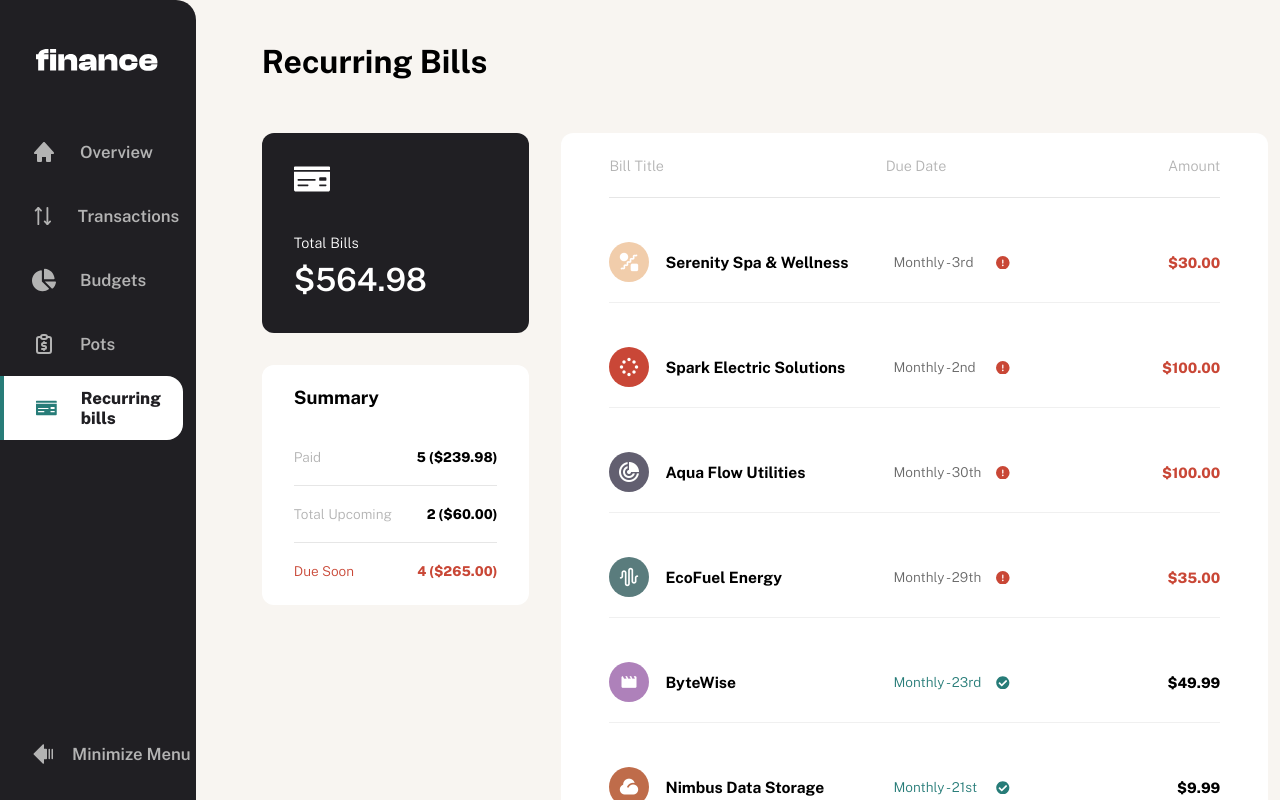
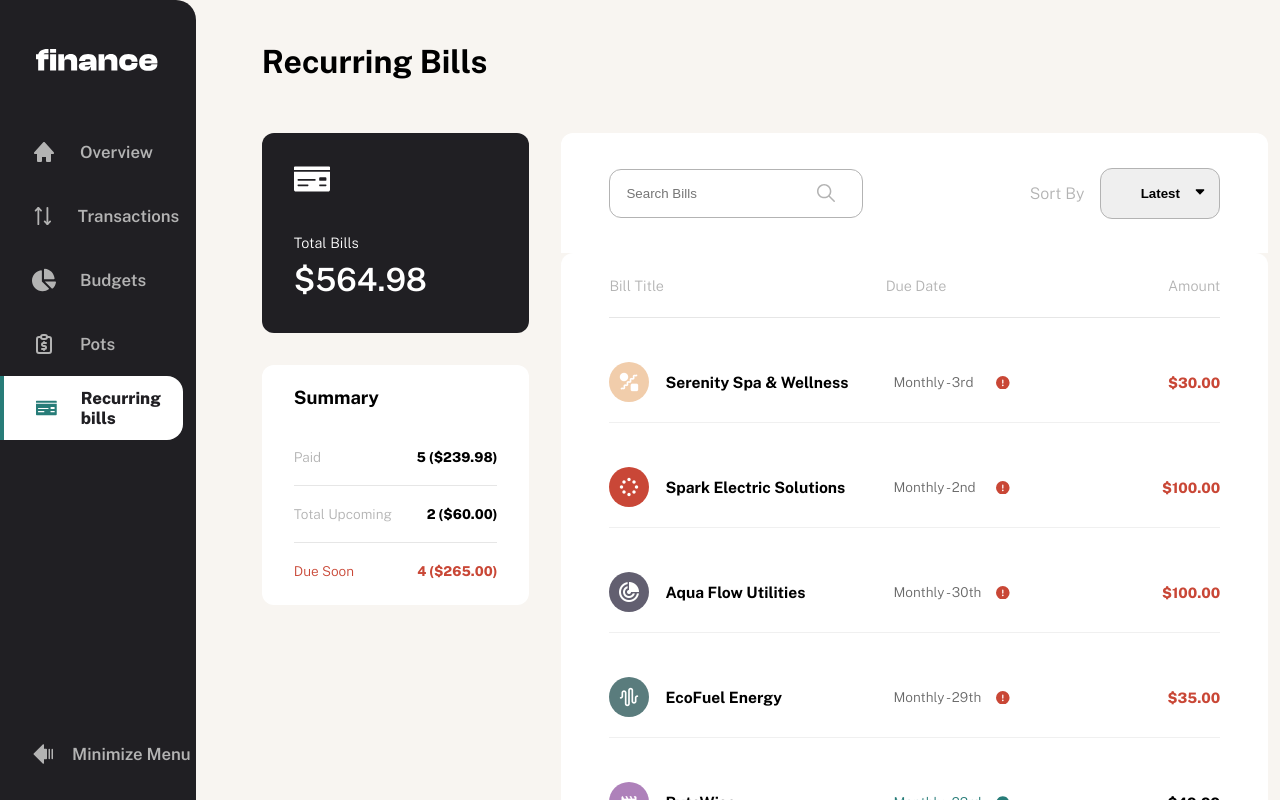
Before and after one commit to JurgenMik/FinanceApp, a React (Create React App) app: page /bills in a window 1280 px wide. Shown: the top 800 px of the page. Built offline with nearby package versions, Linux system fonts and the light colour scheme.

Commit message:
FS-added-the-mapping-controls-component

```diff
--- a/src/assets/index.ts
+++ b/src/assets/index.ts
@@ -6,3 +6,5 @@ export { TbReportMoney, TbArrowsUpDown } from "react-icons/tb";
 export { FaMoneyCheck, FaChartPie, FaCheckCircle } from "react-icons/fa";
 export { MdArrowRight } from "react-icons/md";
 export { FaCircleExclamation } from "react-icons/fa6";
+export { IoIosSearch } from "react-icons/io";
+export { TiArrowSortedDown } from "react-icons/ti";
--- /dev/null
+++ b/src/components/MappingControls/MappingControls.scss
@@ -0,0 +1,65 @@
+@import '../../variables/variables.scss';
+
+.main-container-mappings {
+    width: 100%;
+    height: 7.5rem;
+    padding: 0 3rem;
+    background-color: $White;
+    border-top-right-radius: 0.75rem;
+    border-top-left-radius: 0.75rem;
+    display: flex;
+    align-items: center;
+    justify-content: space-between;
+
+    #search-input {
+        width: 40%;
+        position: relative;
+
+        input {
+            width: 90%;
+            position: relative;
+            border-radius: 0.75rem;
+            border: 1px solid $LightGrey;
+            padding: 1rem;
+            outline: none;
+        }
+
+        #search {
+            font-size: 1.5rem;
+            position: absolute;
+            right: 1rem;
+            top: 0.75rem;
+            color: $LightGrey;
+        }
+
+    }
+
+    #sort-input {
+        display: flex;
+        position: relative;
+
+        .sort-options {
+            width: 7.5rem;
+            text-align: center;
+            font-weight: 600;
+            border-radius: 0.75rem;
+            border: 1px solid $LightGrey;
+            appearance: none;
+            outline: none;
+        }
+
+        #select {
+            position: absolute;
+            right: 0.75rem;
+            top: 1rem;
+        }
+
+        p {
+            color: $LightGrey;
+            margin-right: 1rem;
+            font-weight: 300;
+
+
+        }
+    }
+}
--- /dev/null
+++ b/src/components/MappingControls/MappingControls.tsx
@@ -0,0 +1,39 @@
+import React from 'react';
+import './MappingControls.scss';
+import { IoIosSearch, TiArrowSortedDown } from '../../assets/index';
+import type { MappingControlsProps } from '../../interfaces';
+
+function MenuLink({placeholder, setSearch, setSort}: MappingControlsProps) {
+  return (
+    <div className="main-container-mappings">
+      <span id="search-input">
+        <input
+          placeholder={placeholder}
+          onChange={(e: React.ChangeEvent<HTMLInputElement>) =>
+            setSearch(e.target.value)
+          }
+        />
+        <IoIosSearch id="search" />
+      </span>
+      <span id="sort-input">
+        <p>Sort By</p>
+        <select
+          className="sort-options"
+          onChange={(e: React.ChangeEvent<HTMLSelectElement>) =>
+            setSort(e.target.value)
+          }
+        >
+          <option value="Latest">Latest</option>
+          <option value="Oldest">Oldest</option>
+          <option value="a-to-z">A to Z</option>
+          <option value="z-to-a">Z to A</option>
+          <option value="Highest">Highest</option>
+          <option value="Lowest">Lowest</option>
+        </select>
+        <TiArrowSortedDown id="select" />
+      </span>
+    </div>
+  )
+}
+
+export default MenuLink;
--- a/src/pages/bills/Bills.tsx
+++ b/src/pages/bills/Bills.tsx
@@ -1,4 +1,4 @@
-import React from 'react';
+import React, { useState } from 'react';
 import './Bills.scss';
 import { useSelector } from 'react-redux';
 import type { RecurringBillsState } from '../../interfaces';
@@ -6,8 +6,12 @@ import { handleCalculateTotals } from '../../utils';
 import TotalBills from './components/TotalBills/TotalBills';
 import BillSummary from './components/BillSummary/BillSummary';
 import ViewBills from './components/ViewBills/ViewBills';
+import MappingControls from '../../components/MappingControls/MappingControls';
 
 function Bills() {
+
+  const [search, setSearch] = useState<string>('');
+  const [sort, setSort] = useState<string>('');
 
   const recurringBillsState = useSelector((state: {recurringBills: RecurringBillsState}) => state.recurringBills);
 
@@ -32,10 +36,17 @@ function Bills() {
           />
         </div>
         <div>
+          <MappingControls
+            placeholder={'Search Bills'}
+            setSearch={setSearch}
+            setSort={setSort}
+          />
           <ViewBills
             due={recurringBillsState.due}
             paid={recurringBillsState.paid}
             upcoming={recurringBillsState.upcoming}
+            sort={sort}
+            search={search}
           />
         </div>
       </div>
--- a/src/pages/bills/components/ViewBills/ViewBills.tsx
+++ b/src/pages/bills/components/ViewBills/ViewBills.tsx
@@ -1,16 +1,57 @@
-import React, { useEffect, useState } from 'react';
+import React, { useEffect, useState, useMemo, useRef } from 'react';
 import './ViewBills.scss';
 import type { RecurringBillsState, Transaction } from '../../../../interfaces';
 import { handleBillingDateFormat } from '../../../../utils';
 import { FaCircleExclamation, FaCheckCircle } from '../../../../assets/index';
 
-function ViewBills({due, paid, upcoming}: RecurringBillsState) {
+function ViewBills({due, paid, upcoming, search, sort}: RecurringBillsState | any) {
 
   const [totalBills, setBills] = useState<Transaction[]>([]);
+
+  const prevSort = useRef(sort);
 
   useEffect(() => {
     setBills([...due, ...paid, ...upcoming]);
   }, [due, paid, upcoming]);
+
+  const handleSortBills = () => {
+    switch (sort) {
+      case 'Latest':
+        return [...totalBills].sort((a, b) => {
+          const dateA = new Date(a.date);
+          const dateB = new Date(b.date);
+
+          return dateB.getTime() - dateA.getTime();
+        });
+      case 'Oldest':
+        return [...totalBills].sort((a, b) => {
+          const dateA = new Date(a.date);
+          const dateB = new Date(b.date);
+
+          return dateA.getTime() - dateB.getTime();
+        });
+      case 'a-to-z':
+        return [...totalBills].sort((a, b) => a.name.localeCompare(b.name));
+      case 'z-to-a':
+        return [...totalBills].sort((a, b) => b.name.localeCompare(a.name));
+      case 'Highest':
+        return [...totalBills].sort((a, b) => a.amount - b.amount);
+      case 'Lowest':
+        return [...totalBills].sort((a, b) => b.amount - a.amount);
+      default:
+        return totalBills;
+    }
+  };
+
+  const filteredOrSortedBills = useMemo(() => {
+    let bills = totalBills;
+
+    if (prevSort !== sort) { bills = handleSortBills(); }
+
+    return bills.filter((bill: Transaction) => bill.name.toLocaleLowerCase()
+      .includes(search.toLocaleLowerCase()));
+
+  }, [search, sort, totalBills]);
 
   return (
     <div className="main-container-view-bills">
@@ -20,11 +61,11 @@ function ViewBills({due, paid, upcoming}: RecurringBillsState) {
         <h2>Amount</h2>
       </div>
       <div className="sub-container-view-bills-content">
-        {totalBills.map((bill: Transaction) => {
+        {filteredOrSortedBills.map((bill: Transaction) => {
             let category = '';
 
-            if (due.some((b) => b.name === bill.name && b.date === bill.date)) { category = 'due'}
-            else if (paid.some((b) => b.name === bill.name && b.date === bill.date)) { category = 'paid'}
+            if (due.some((b: Transaction) => b.name === bill.name && b.date === bill.date)) { category = 'due'}
+            else if (paid.some((b: Transaction) => b.name === bill.name && b.date === bill.date)) { category = 'paid'}
             else { category = 'upcoming' }
 
             return (
```
Also changed, not shown: src/interfaces/index.ts (+22 -16 lines).
